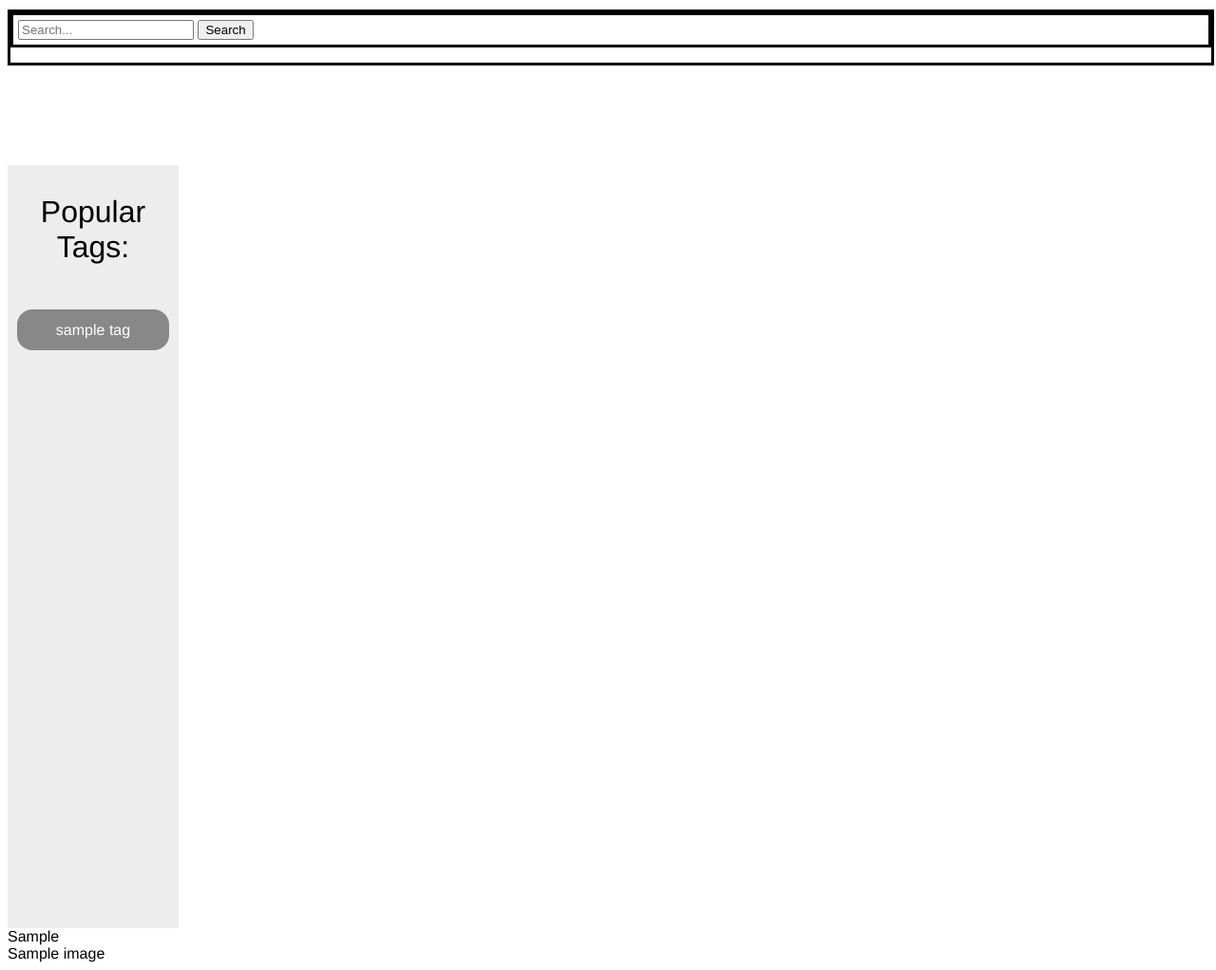
After one commit to ashleyswinning/pinmages, a Python web app: template pinmages/templates/jinja2/viewgrid.html in a window 1280 px wide. The commit adds this page. Shown: the whole page at 95% size. Run offline with Jinja, Linux system fonts and the light colour scheme; the template is opened without the code that fills it: most values are stand-ins (such as "Sample title", 1, 10 or a date in 2020).

Commit message:
updated tags css

```diff
--- /dev/null
+++ b/pinmages/static/grid.css
@@ -0,0 +1,3 @@
+body{
+    font-family: helvetica;
+}
--- a/pinmages/static/headerbar.css
+++ b/pinmages/static/headerbar.css
@@ -1,3 +1,6 @@
+div{
+    font-family: helvetica;
+}
 #header{
 	border-style: solid;
 	width: 100%;
--- a/pinmages/static/tags.css
+++ b/pinmages/static/tags.css
@@ -2,30 +2,45 @@ body{
 	font-family: helvetica;
 }
 
-div{
-	padding: .1em;
+.alltags{
+	padding: 10px;
   background-color: rgba(166, 166, 166, 0.2);
 	height: 100%;
-	max-width: 15%;
-  min-width: 140px;
-
+	max-width: 40px;
+  min-width: 160px;
 }
-h1{
+.alltags h1{
 	text-align: center;
 	font-weight: lighter;
+	padding-bottom: 10px;
 }
 
-ul li{
-	list-style: none;
-	padding-top: 1.5em;
-	padding-bottom: 1.5em;
+ul.tagsbuttons{
+	padding-left: 0px;
 }
 
-ul li a{
+ul.tagsbuttons li{
+	list-style: none;
+	padding-top: 15px;
+	padding-bottom: 15px;
+
+
+
+	/*! max-width: 40px; */ /*
+  min-width: 160px;*/
+}
+
+ul.tagsbuttons li a{
+	text-align: center;
 	background-color: b01c21;
 	border-radius: 1em;
 	color: white;
 	text-decoration: none;
 	text-transform: lowercase;
 	padding: .8em;
+	/*! width: 40px; */
+
+	overflow: hidden;
+	display:block;
+
 }
--- /dev/null
+++ b/pinmages/templates/jinja2/grid.html
@@ -0,0 +1,15 @@
+<head>
+<link rel="stylesheet" type="text/css" href="static/grid.css">
+</head>
+<div class="grid">
+    <div class="gridcomponent">
+        {% for image in grid_data %}
+        <div class="image">
+            {{image.get('svg_data')}}
+        </div>
+        <div class="name">
+            {{image.get('name')}}
+        </div>
+        {% endfor %}
+    </div>
+</div>
--- a/pinmages/templates/jinja2/tags.html
+++ b/pinmages/templates/jinja2/tags.html
@@ -1,7 +1,9 @@
-<link rel="stylesheet" href="static/tags.css" />
-<div>
+<head>
+<link rel="stylesheet" type="text/css" href="static/tags.css">
+</head>
+<div class="alltags">
 	<h1>Popular Tags:</h1>
-		<ul id="buttons">
+		<ul class="tagsbuttons">
         {% for tag in tags %}
             <li><a style="background-color:{{tag.get('color')}};" href="#">{{ tag.get('name') }}</a></li>
         {% endfor %}
--- /dev/null
+++ b/pinmages/templates/jinja2/viewgrid.html
@@ -0,0 +1,13 @@
+<head>
+<link rel="stylesheet" type="text/css" href="static/viewgrid.css">
+</head>
+
+<div class="headerbarviewgrid">
+{% include 'headerbar.html' %}
+</div>
+<div class="tagsviewgrid">
+{% include 'tags.html' %}
+</div>
+<div class="gridviewgrid">
+{% include 'grid.html' %}
+</div>
```
Also changed, not shown: pinmages/templates/jinja2/gridedit.html (added, +18 -0 lines), pinmages/templates/jinja2/gridedit.py (added, +18 -0 lines), pinmages/templates/jinja2/tags.css (deleted, +0 -31 lines), pinmages/urls.py (+8 -1 lines), pinmages/views.py (+32 -4 lines), pinmages/static/tagsdescription.css (added), pinmages/static/viewgrid.css (added), pinmages/templates/jinja2/tagsdescription.css (deleted), 2 other files.
